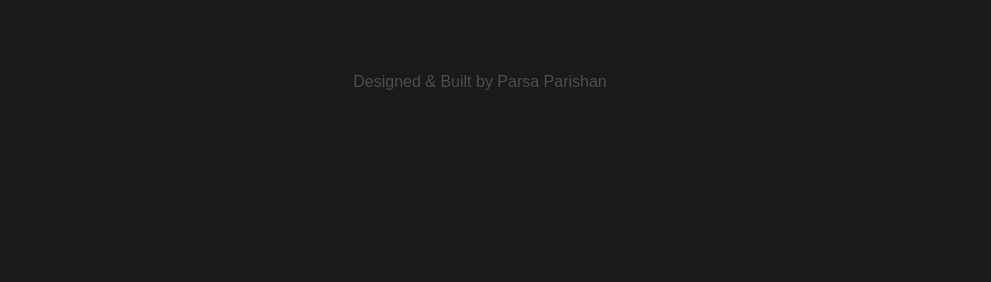
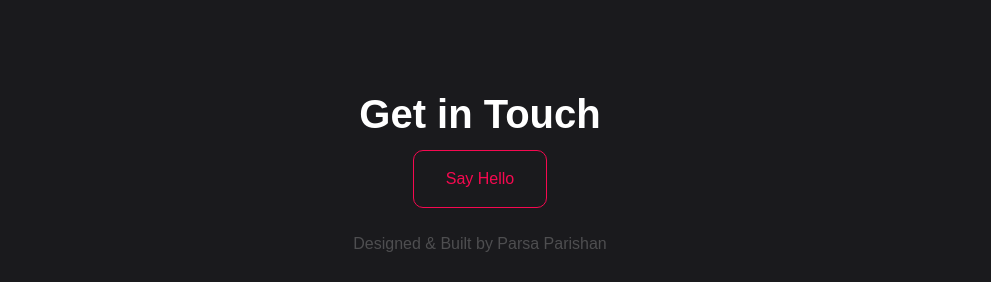
Before and after one commit to Parsa-Parishan/My-Portfolio, a React (Create React App) app: page / in a window 1280 px wide. Shown: the part 2588-2870 px from the top of the page, without its empty margins (160-1151 px from the left). Before the commit the page ends 2730 px from the top, so only its background shows below. Built offline with nearby package versions, Linux system fonts and the light colour scheme; a web font is replaced by a local one.

Commit message:
fix scroll to function

```diff
--- a/src/components/Footer.js
+++ b/src/components/Footer.js
@@ -33,6 +33,10 @@ export default function Footer() {
           </li>
         </ul>
       </div>
+      <div className="contact" id="contact">
+        <h2>Get in Touch</h2>
+        <a href="mailto:parsa.parishan2017@gmail.com">Say Hello</a>
+      </div>
       <div className="credit">
         <a href="https://github.com/Parsa-Parishan">
           Designed & Built by Parsa Parishan
--- a/src/components/Nav.js
+++ b/src/components/Nav.js
@@ -23,6 +23,11 @@ export default function Nav({ open, slide, openModal }) {
 
   window.addEventListener("scroll", navOnScroll);
 
+  const scrollTo = (e) => {
+    openModal();
+    document.querySelector(`${e}`).scrollIntoView({ behavior: "smooth" });
+  };
+
   return (
     <>
       <nav className={`horizontal ${open && "show"} ${showNav && "blur"}`}>
@@ -34,16 +39,8 @@ export default function Nav({ open, slide, openModal }) {
           </div>
           <div className="links">
             <ul>
-              <li
-                onClick={() =>
-                  document
-                    .querySelector("#about-me")
-                    .scrollIntoView({ behavior: "smooth" })
-                }
-              >
-                About
-              </li>
-              <li href="#">Contact</li>
+              <li onClick={() => scrollTo("#about-me")}>About</li>
+              <li onClick={() => scrollTo("#contact")}>Contact</li>
               <li href="#" className="resume">
                 Resume
               </li>
--- a/src/styles/main.css
+++ b/src/styles/main.css
@@ -843,4 +843,43 @@ footer div.credit a {
 footer div.credit a:hover {
   color: var(--hover);
 }
+
+footer .contact {
+  display: -webkit-box;
+  display: -ms-flexbox;
+  display: flex;
+  -webkit-box-orient: vertical;
+  -webkit-box-direction: normal;
+      -ms-flex-direction: column;
+          flex-direction: column;
+  -webkit-box-align: center;
+      -ms-flex-align: center;
+          align-items: center;
+  -webkit-box-pack: center;
+      -ms-flex-pack: center;
+          justify-content: center;
+  gap: 1rem;
+  padding-block: 1.5rem;
+}
+
+footer .contact h2 {
+  color: white;
+}
+
+footer .contact a {
+  border: 1px solid black;
+  width: -webkit-fit-content;
+  width: -moz-fit-content;
+  width: fit-content;
+  border: 1px solid;
+  border-radius: 10px;
+  color: var(--hover);
+  padding: 1rem 2rem;
+}
+
+footer .contact a:hover {
+  background-color: rgba(246, 9, 80, 0.25);
+  -webkit-transition: background-color 0.15s linear;
+  transition: background-color 0.15s linear;
+}
 /*# sourceMappingURL=main.css.map */
--- a/src/styles/sass/components/_footer.scss
+++ b/src/styles/sass/components/_footer.scss
@@ -33,4 +33,27 @@ footer {
       }
     }
   }
+  .contact {
+    display: flex;
+    flex-direction: column;
+    align-items: center;
+    justify-content: center;
+    gap: 1rem;
+    padding-block: 1.5rem;
+    h2 {
+      color: white;
+    }
+    a {
+      border: 1px solid black;
+      width: fit-content;
+      border: 1px solid;
+      border-radius: 10px;
+      color: var(--hover);
+      padding: 1rem 2rem;
+      &:hover {
+        background-color: rgba(#f60950, 0.25);
+        transition: background-color 0.15s linear;
+      }
+    }
+  }
 }
```
Also changed, not shown: 1 other file (tests, documents, lock files or other folders).
